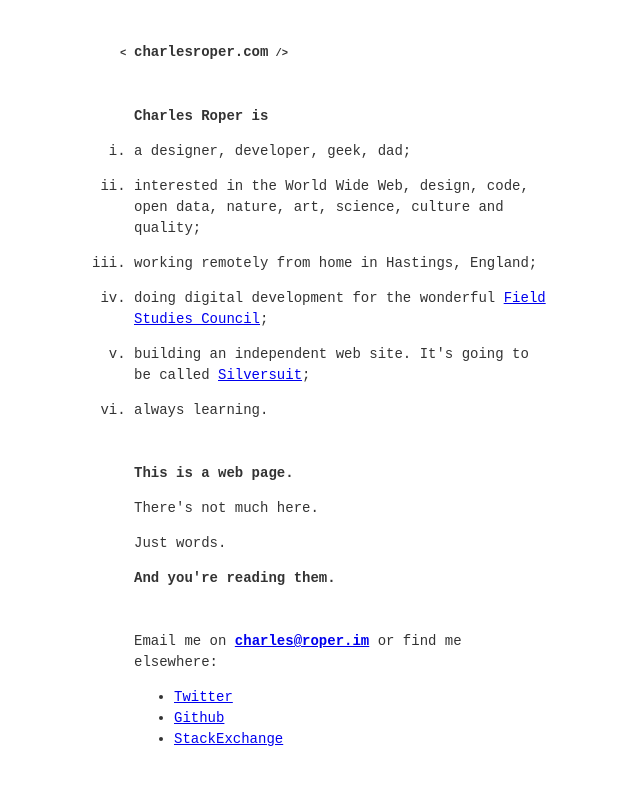
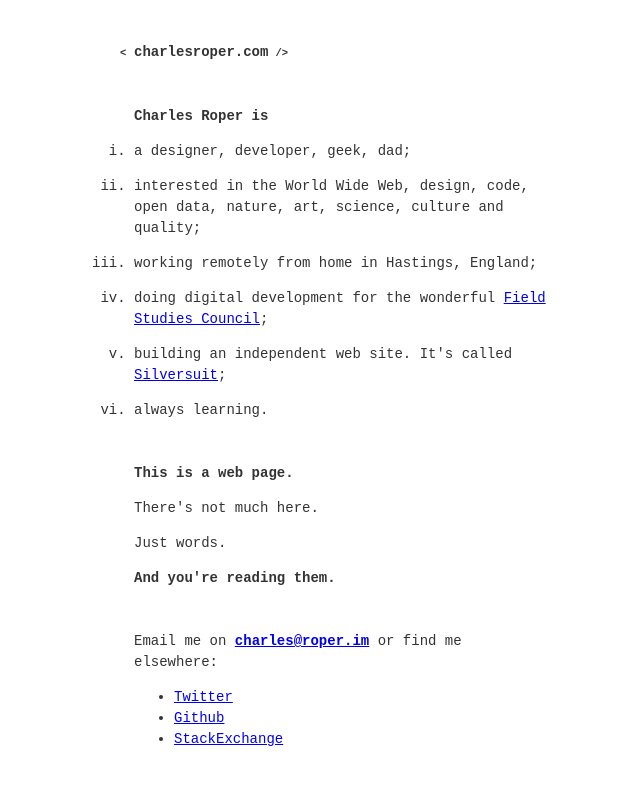
Before and after one commit to charlesroper/charlesroper.com, a plain HTML site: page index.html in a window 1280 px wide. Shown: the top 789 px of the page, without its empty margins (296-936 px from the left). Drawn offline with Linux system fonts and the light colour scheme; a web font is replaced by a local one.

Commit message:
Tweaks to copy

```diff
--- a/index.html
+++ b/index.html
@@ -21,7 +21,7 @@
         <li>interested in the World Wide Web, design, code, open data, nature, art, science, culture and quality;
         <li>working remotely from home in Hastings, England;
         <li>doing digital development for the wonderful <a href="http://www.field-studies-council.org/">Field Studies Council</a>;
-        <li>building an independent web site. It's going to be called <a href="http://silversuit.net">Silversuit</a>;
+        <li>building an independent web site. It's called <a href="http://silversuit.net">Silversuit</a>;
         <li>always learning.</li>
       </ul>
     </header>
```
